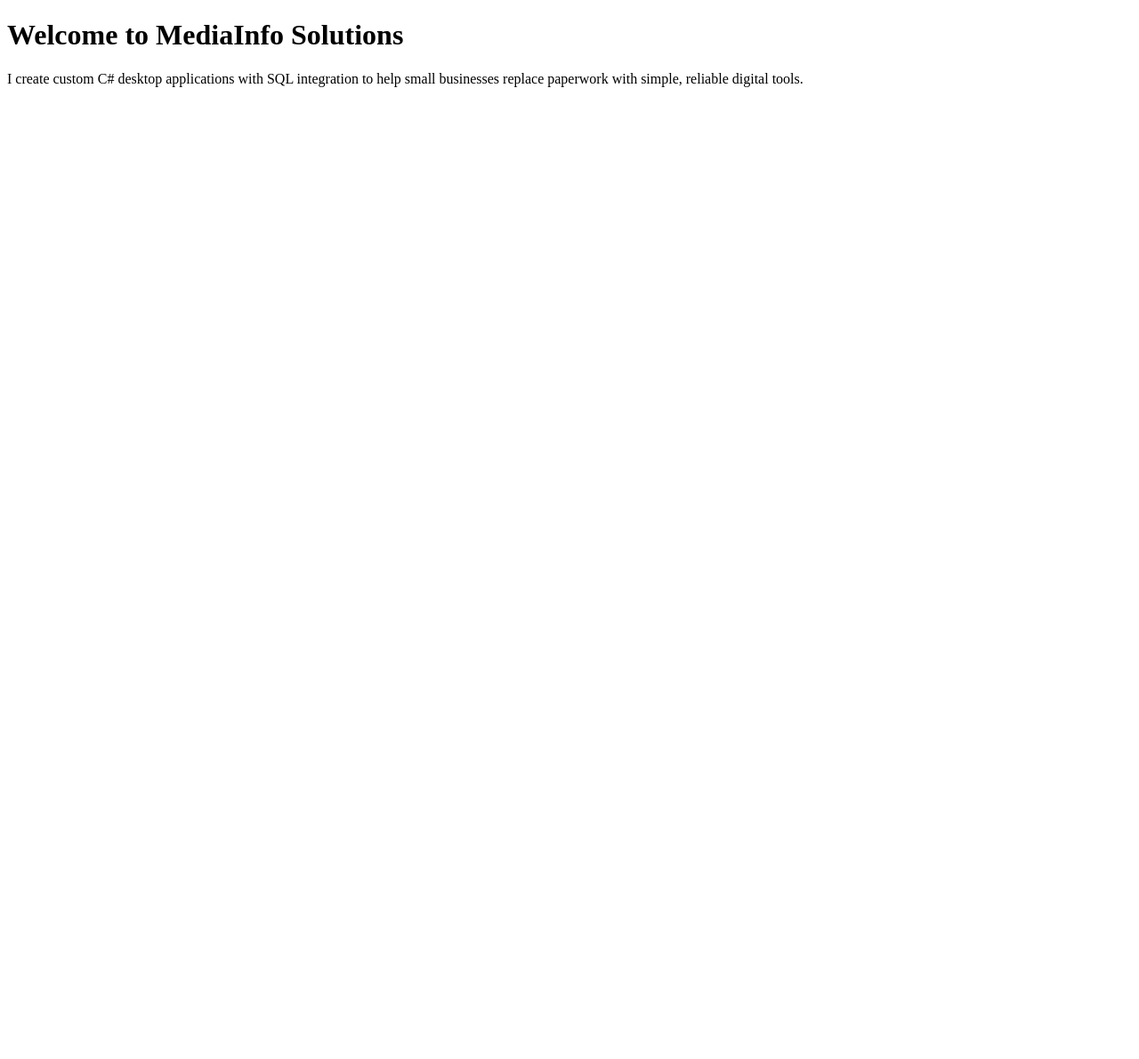
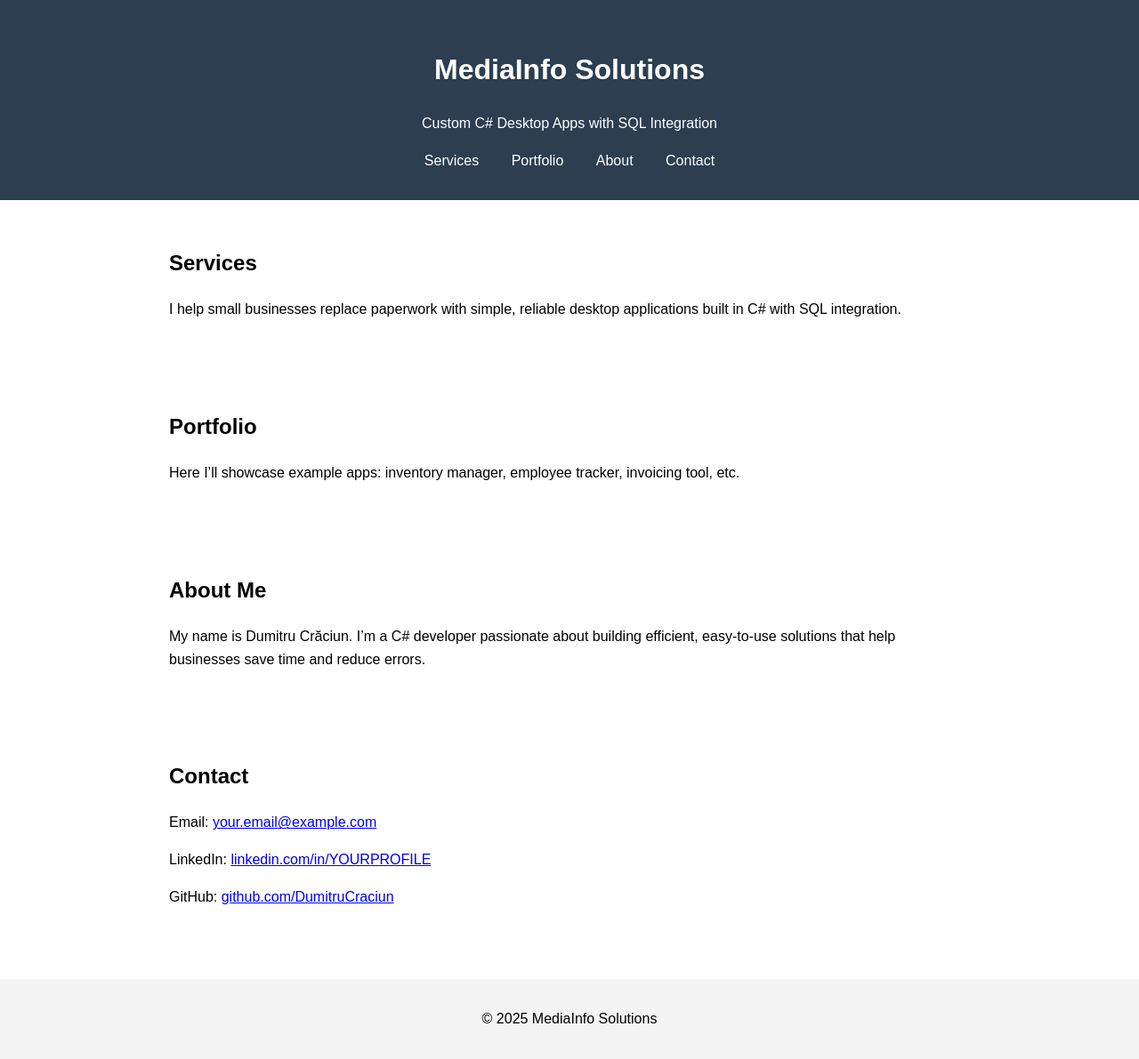
Before and after one commit to DumitruCraciun/MediainfoSolutions, a plain HTML site: page index.html in a window 1280 px wide. Shown: the whole page at 89% size. Before the commit the page ends 800 px from the top, so only its background shows below. Drawn offline with Linux system fonts and the light colour scheme.

Commit message:
Update index.html

```diff
--- a/index.html
+++ b/index.html
@@ -2,10 +2,75 @@
 <html lang="en">
 <head>
   <meta charset="UTF-8">
-  <title>MediaInfo Apps</title>
+  <meta name="viewport" content="width=device-width, initial-scale=1.0">
+  <title>MediaInfo Solutions - Custom Desktop Apps</title>
+  <style>
+    body {
+      font-family: Arial, sans-serif;
+      margin: 0;
+      padding: 0;
+      line-height: 1.6;
+    }
+    header {
+      background: #2c3e50;
+      color: white;
+      text-align: center;
+      padding: 2rem 1rem;
+    }
+    nav a {
+      color: white;
+      margin: 0 1rem;
+      text-decoration: none;
+    }
+    section {
+      padding: 2rem 1rem;
+      max-width: 900px;
+      margin: auto;
+    }
+    footer {
+      text-align: center;
+      background: #f4f4f4;
+      padding: 1rem;
+      margin-top: 2rem;
+    }
+  </style>
 </head>
 <body>
-  <h1>Welcome to MediaInfo Solutions</h1>
-  <p>I create custom C# desktop applications with SQL integration to help small businesses replace paperwork with simple, reliable digital tools.</p>
+  <header>
+    <h1>MediaInfo Solutions</h1>
+    <p>Custom C# Desktop Apps with SQL Integration</p>
+    <nav>
+      <a href="#services">Services</a>
+      <a href="#portfolio">Portfolio</a>
+      <a href="#about">About</a>
+      <a href="#contact">Contact</a>
+    </nav>
+  </header>
+
+  <section id="services">
+    <h2>Services</h2>
+    <p>I help small businesses replace paperwork with simple, reliable desktop applications built in C# with SQL integration.</p>
+  </section>
+
+  <section id="portfolio">
+    <h2>Portfolio</h2>
+    <p>Here I’ll showcase example apps: inventory manager, employee tracker, invoicing tool, etc.</p>
+  </section>
+
+  <section id="about">
+    <h2>About Me</h2>
+    <p>My name is Dumitru Crăciun. I’m a C# developer passionate about building efficient, easy-to-use solutions that help businesses save time and reduce errors.</p>
+  </section>
+
+  <section id="contact">
+    <h2>Contact</h2>
+    <p>Email: <a href="mailto:your.email@example.com">your.email@example.com</a></p>
+    <p>LinkedIn: <a href="https://linkedin.com/in/YOURPROFILE">linkedin.com/in/YOURPROFILE</a></p>
+    <p>GitHub: <a href="https://github.com/DumitruCraciun">github.com/DumitruCraciun</a></p>
+  </section>
+
+  <footer>
+    <p>© 2025 MediaInfo Solutions</p>
+  </footer>
 </body>
 </html>
```
